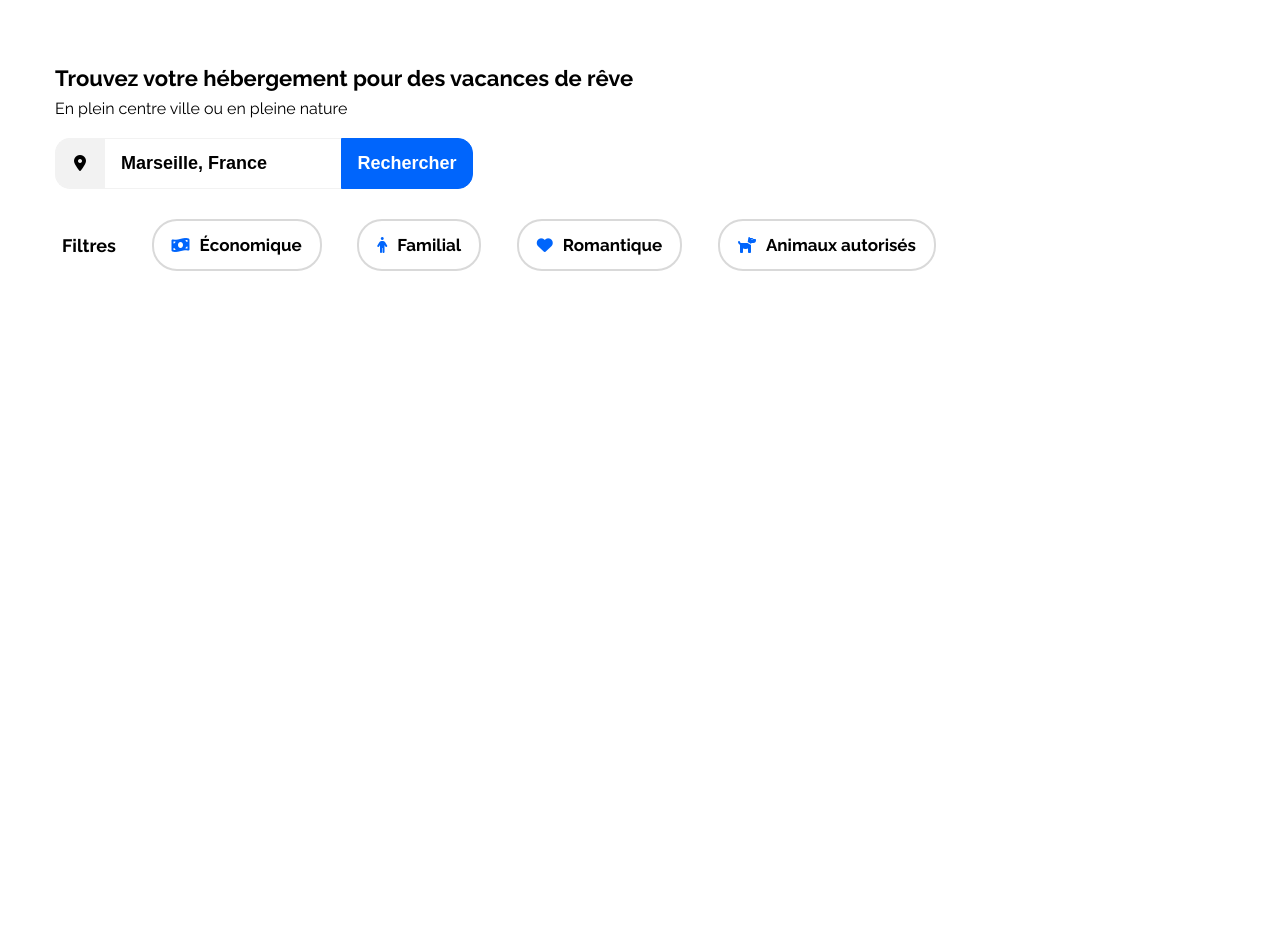
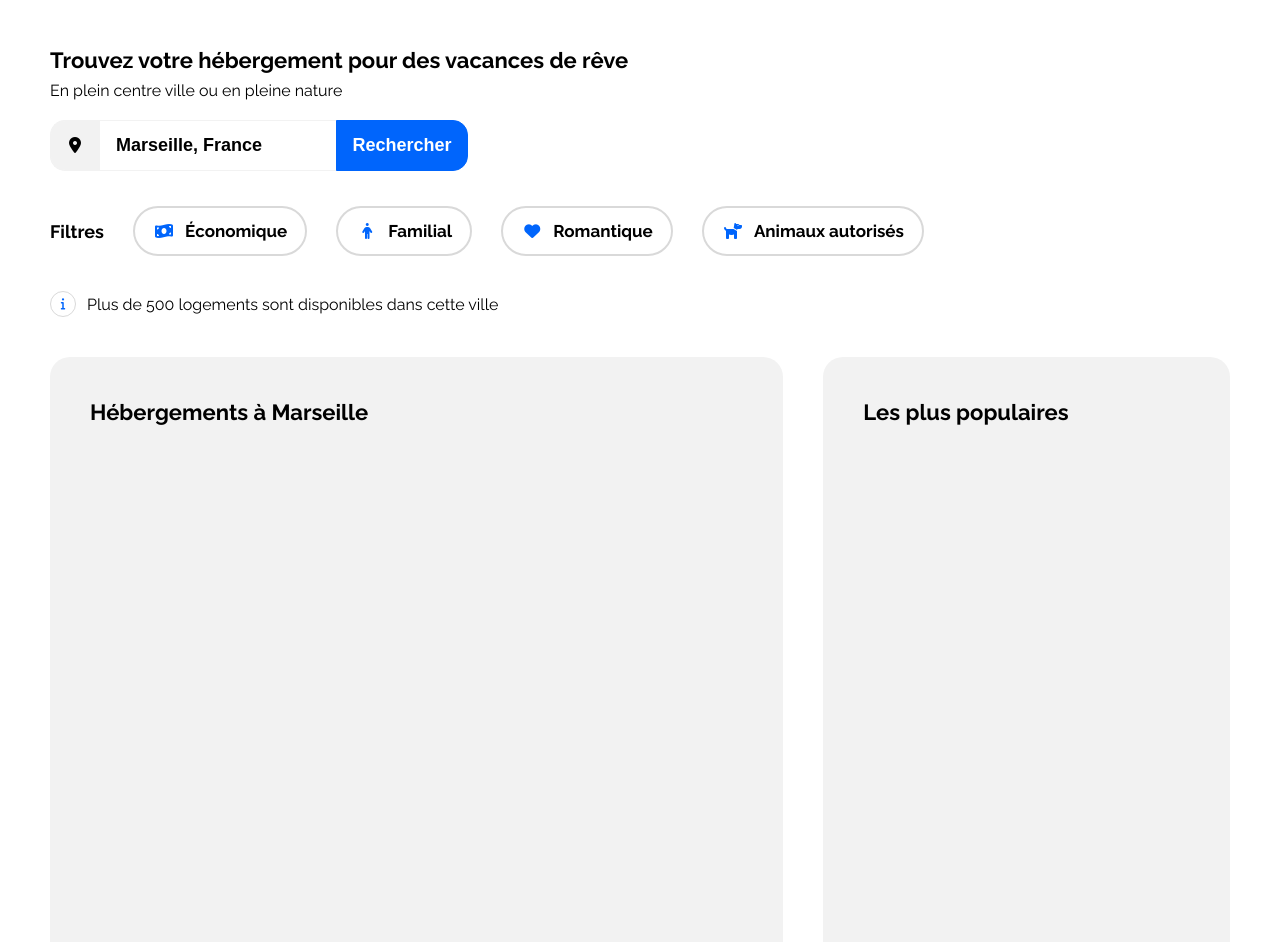
Before and after one commit to MartEvrd/Martin_Evrard_OpenClassrooms_P2, a plain HTML site: page index.html in a window 1280 px wide. Shown: the part 79-1021 px from the top of the page. Before the commit the page ends 800 px from the top, so only its background shows below. Drawn offline with Linux system fonts and the light colour scheme.

Commit message:
Démarrage section 2 - Hébergements

```diff
--- a/css/styles.css
+++ b/css/styles.css
@@ -1,9 +1,9 @@
+/*----- balises standards -----*/
 html{
     max-width: 1400px;
     margin: 0 auto;
     padding: 0;
 }
-
 body {
     margin: 0 auto;
     padding-left: 50px;
@@ -14,34 +14,30 @@ body {
     font-size: 16px;
     font-weight: 400;
 }
-
+h1{
+    margin-top: 0px;
+    margin-bottom: 8px;
+    font-weight: 700;
+    font-size: 22px;
+}
+h2{
+    margin: 0px 0px 25px 0px;
+    font-weight: 700;
+    font-size: 22px;
+}
+p{
+    margin:0;
+}
 header nav{
     height: 126px;
     display: flex;
     flex-direction: row;
     justify-content: space-between;
 }
+/*-------------------*/
 
-main{
-    margin-left: 5px;
-}
+/*----- Classes et héritages associés -----*/
 
-h1{
-    margin-bottom: 8px;
-    font-weight: 700;
-    font-size: 22px;
-}
-
-p{
-    margin:0;
-}
-
-#logo{
-    width: 61.09px;
-    height: 19px;
-    margin-top: 44px;
-    margin-left: 5px;
-}
 ul.menu_nav{
     width: 324px;
     height: 67px;
@@ -62,7 +58,8 @@ ul.menu_nav li a:hover{
     color: #0065FC;
     border-top: 2px solid #0065FC;
 }
-.bloc_recherche{
+
+form.bloc_recherche{
     margin-top: 20px;
     display: flex;
     justify-content: flex-start;
@@ -70,7 +67,7 @@ ul.menu_nav li a:hover{
     height: 51px;
     width: 418px;
 }
-.searchbar{
+form.bloc_recherche .searchbar{
     height: 49px;
     display: flex;
     align-items: center;
@@ -79,12 +76,12 @@ ul.menu_nav li a:hover{
     border-right: none;
     border-radius: 15px 0px 0px 15px;
 }
-#location{
+form.bloc_recherche .searchbar i{
     width: 14px;
     height: 18px;
     padding: 0px 17px 0px 18px;
 }
-#city{
+form.bloc_recherche .searchbar input{
     width: 220px;
     height: 49px;
     border: none;
@@ -93,12 +90,92 @@ ul.menu_nav li a:hover{
     font-size: 18px;
     color: black;
 }
-#city::placeholder{
+form.bloc_recherche .searchbar input::placeholder{
     color: black;
     opacity: 1;
 }
-#city:focus{
+form.bloc_recherche .searchbar input:focus{
     outline: none;
+}
+
+div.filters_box{
+    margin: 35px 460px 35px 0px;
+    height: 50px;
+    width: 874px;
+    display: flex;
+    justify-content: space-between;
+    align-items: center;
+}
+div.filters{
+    height: 46px;
+    display: flex;
+    justify-content: space-around;
+    align-items: center;
+    border: #D9D9D9 2px solid;
+    border-radius: 25px;
+    padding: 0px 18px 0px 18px;
+}
+div.filters i{
+    width: 22px;
+    color: #0065FC;
+    padding-right: 10px;
+}
+div.filters span{
+    font-weight: 700;
+    font-size: 17px;
+}
+div.filters:hover{
+    background-color: #DEEBFF;
+    cursor: pointer;
+}
+
+div.info_dispo{
+    margin: 35px 0px 40px 0px;
+    display: flex;
+    align-items: center;
+    align-content: center;
+}
+div.info_dispo_icon{
+    height: 24px;
+    width: 24px;
+    border-radius: 50%;
+    display: flex;
+    justify-content: center;
+    align-items: center;
+    border: #D9D9D9 1px solid;
+    color: #0065FC;
+    margin-right: 11px;
+}
+div.info_dispo_icon i{
+    padding-bottom: 2px;
+}
+
+div.bloc_hebergements{
+    display: flex;
+    justify-content: space-between;
+}
+div.bloc_hebergements section{
+    background-color: #F2F2F2;
+    border-radius: 20px;
+}
+
+.hebergements{
+    min-height: 625px;
+    width: 66%;
+    padding: 42px 40px 46px 40px;
+    margin-right: 40px;
+}
+
+.populaires{
+    min-height: 625px;
+    width: 33%;
+    padding: 42px 40px 35px 40px;
+}
+/*----- ID et héritages associés-----*/
+#logo{
+    width: 61.09px;
+    height: 19px;
+    margin-top: 44px;
 }
 #Recherche{
     width: 132px;
@@ -110,43 +187,9 @@ ul.menu_nav li a:hover{
     font-weight: 700;
     font-size: 18px;
     text-align: center;
-}
-
-.filters_box{
-    margin: 31px 464px 0px 7px;
-    height: 50px;
-    width: 874px;
-    display: flex;
-    justify-content: space-between;
-    align-items: center;
-}
-
-.filters{
-    display: flex;
-    justify-content: space-around;
-    align-items: center;
-    border: #D9D9D9 2px solid;
-    border-radius: 25px;
-    padding: 14px 18px;
-}
-
-.filters i{
-    width: 100%px;
-    color: #0065FC;
-    padding-right: 10px;
-}
-
-.filters span{
-    font-weight: 700;
-    font-size: 17px;
-}
-
-.filters:hover{
-    background-color: #DEEBFF;
     cursor: pointer;
 }
-
-#filter_title{
+#filters_title{
     font-weight: 700;
     font-size: 18px;
 }
--- a/index.html
+++ b/index.html
@@ -37,7 +37,7 @@
             <h1>Trouvez votre hébergement pour des vacances de rêve</h1>
             <p>En plein centre ville ou en pleine nature</p>
 
-            <form methode ="post" action="" class="bloc_recherche">
+            <form method ="post" action="" class="bloc_recherche">
                 <div class="searchbar">
                     <i class="fa-solid fa-location-dot" id="location"></i>
                     <input type="text" name="choosen_city" id="city" placeholder="Marseille, France">
@@ -46,26 +46,47 @@
             </form>
 
             <div class="filters_box">
-                <span id="filter_title">Filtres</span>
-                <div class="filters"> <!--filtre Economique-->
-                    <i class="fa-solid fa-money-bill-wave"></i>
+                <span id="filters_title">Filtres</span>
+                <!--filtre Economique-->
+                <div class="filters">
+                    <i class="fa-solid fa-money-bill-wave fa-fw"></i>
                     <span>Économique</span>
                 </div>
-                <div class="filters"> <!--filtre Familial-->
-                    <i class="fa-solid fa-person" id="specific_family"></i>
+                <!--filtre Familial-->
+                <div class="filters">
+                    <i class="fa-solid fa-person fa-fw" id="specific_family"></i>
                     <span>Familial</span>
                 </div>
-                <div class="filters"> <!--filtre Romantique-->
-                    <i class="fa-solid fa-heart"></i>
+                <!--filtre Romantique-->
+                <div class="filters">
+                    <i class="fa-solid fa-heart fa-fw"></i>
                     <span>Romantique</span>
                 </div>
-                <div class="filters"> <!--filtre Animaux-->
-                    <i class="fa-solid fa-dog"></i>
+                <!--filtre Animaux-->
+                <div class="filters">
+                    <i class="fa-solid fa-dog fa-fw"></i>
                     <span>Animaux autorisés</span>
                 </div>
             </div>
 
+            <div class="info_dispo">
+                <div class="info_dispo_icon">
+                    <i class="fa-solid fa-info fa-xs"></i>
+                </div>
+                <p>Plus de 500 logements sont disponibles dans cette ville</p>
+            </div>
         </section>
+
+        <div class="bloc_hebergements">
+            <section class="hebergements">
+                <h2>Hébergements à Marseille</h2>
+            </section>
+
+            <section class="populaires">
+                <h2>Les plus populaires</h2>
+            </section>
+        </div>
+<p></p><br><br><br><br><br><br>
     </main>
 </body>
 </html>
```
